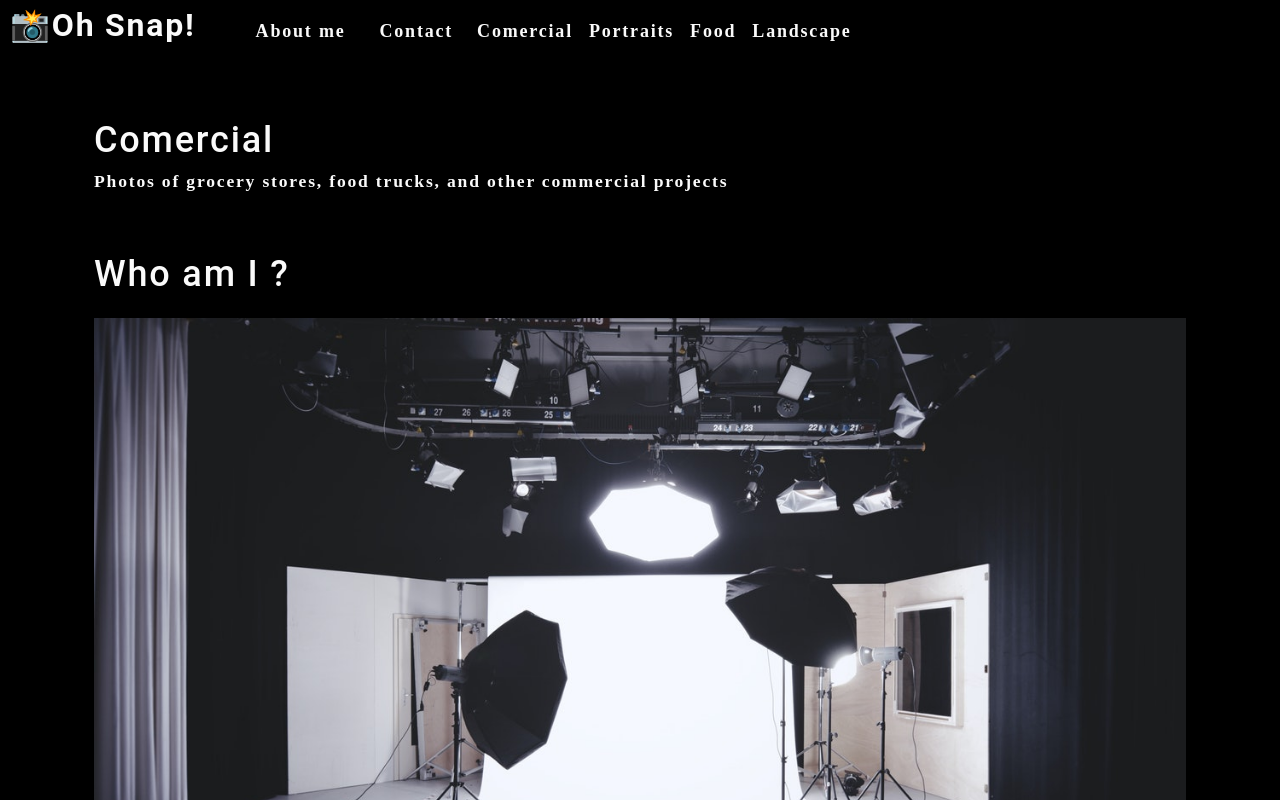
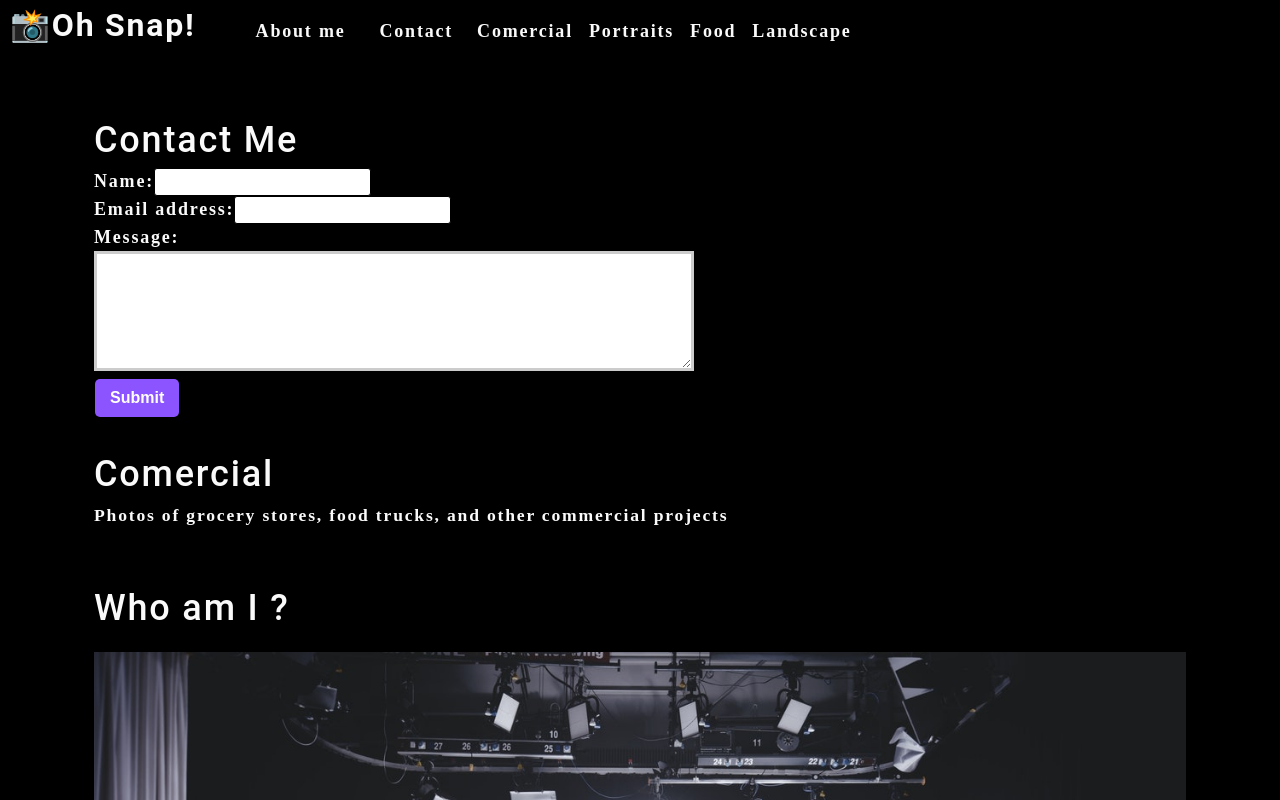
Before and after one commit to Rodrigo-Valencia/photo-port, a React (Create React App) app: page / in a window 1280 px wide. Shown: the top 800 px of the page. Built offline with nearby package versions, Linux system fonts and the light colour scheme.

Commit message:
controlled component

```diff
--- a/src/App.js
+++ b/src/App.js
@@ -2,6 +2,7 @@
 import Nav from './components/Nav';
 import About from './components/About';
 import Gallery from './components/Gallery';
+import ContactForm from './components/Contact';
 
 function App() {
   const [categories] = useState([
@@ -24,6 +25,7 @@
       currentCategory={currentCategory}
       ></Nav>
       <main>
+        <ContactForm></ContactForm>
         <Gallery currentCategory={currentCategory}></Gallery>
         <About></About>
       </main>
--- a/src/components/Contact/index.js
+++ b/src/components/Contact/index.js
@@ -1,22 +1,34 @@
-import React from "react";
+import React, { useState } from "react";
 
 function ContactForm () {
+    const [formState, setFormState] = useState({ name: '', email: '', message: ''});
+    const {name, email, message } = formState;
+
+    function handleChange(e) {
+        setFormState({ formState, name: e.target.value })
+    }
+    console.log(formState);
+
+    function handleSubmit(e) {
+        e.preventDefault();
+        console.log(formState)
+    }
 
     return (
         <section>
             <h1>Contact Me</h1>
-            <form id="contact-form">
+            <form id="contact-form" onSubmit={handleSubmit}>
                 <div>
                     <label htmlFor="name">Name:</label>
-                    <input type='text' name="name"/>
+                    <input type='text' defaultValue={name} onChange={handleChange} name="name"/>
                 </div>
                 <div>
                     <label htmlFor="email">Email address:</label>
-                    <input type="email" name="email" />
+                    <input type="email" defaultValue={email} name="email" onChange={handleChange} />
                 </div>
                 <div>
                     <label htmlFor="message">Message:</label>
-                    <textarea name="message" rows="5" />
+                    <textarea name="message" defaultValue={message} onChange={handleChange} rows="5" />
                 </div>
                 <button type="submit">Submit</button>
             </form>
```
